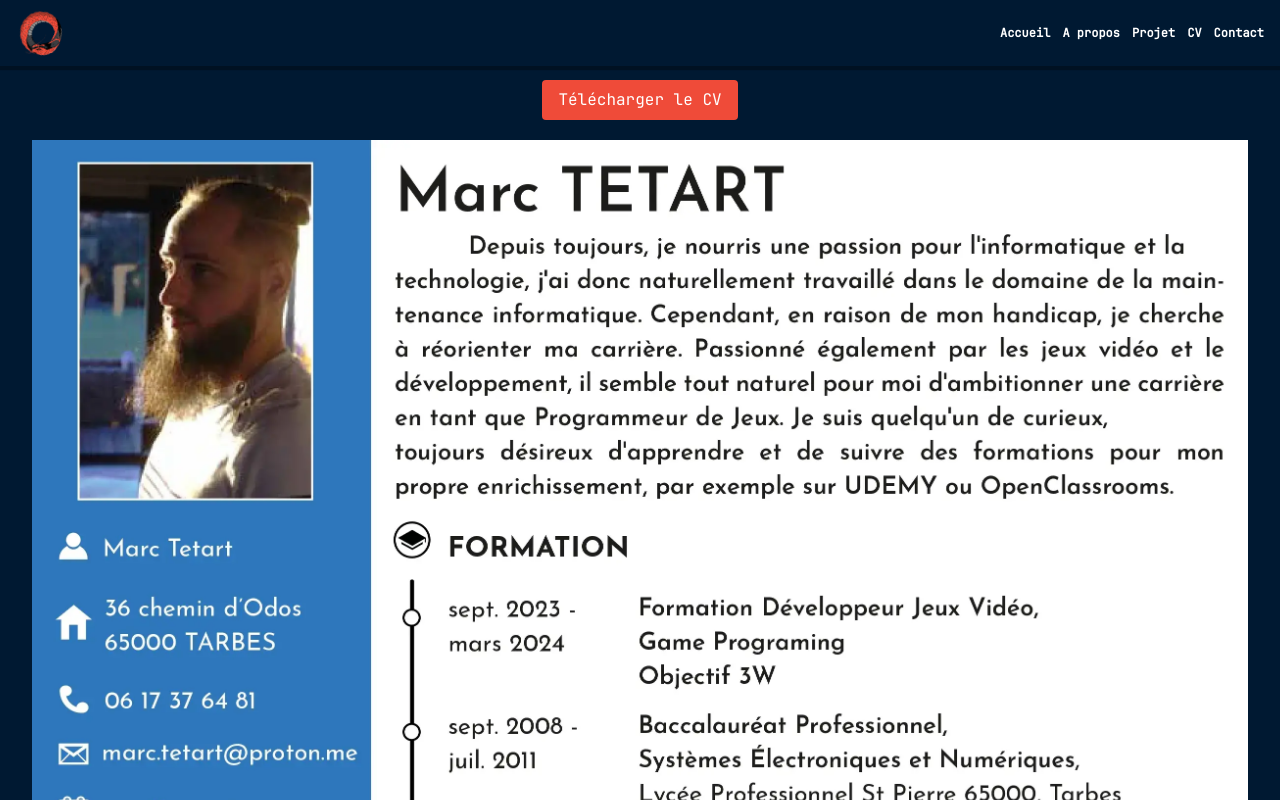
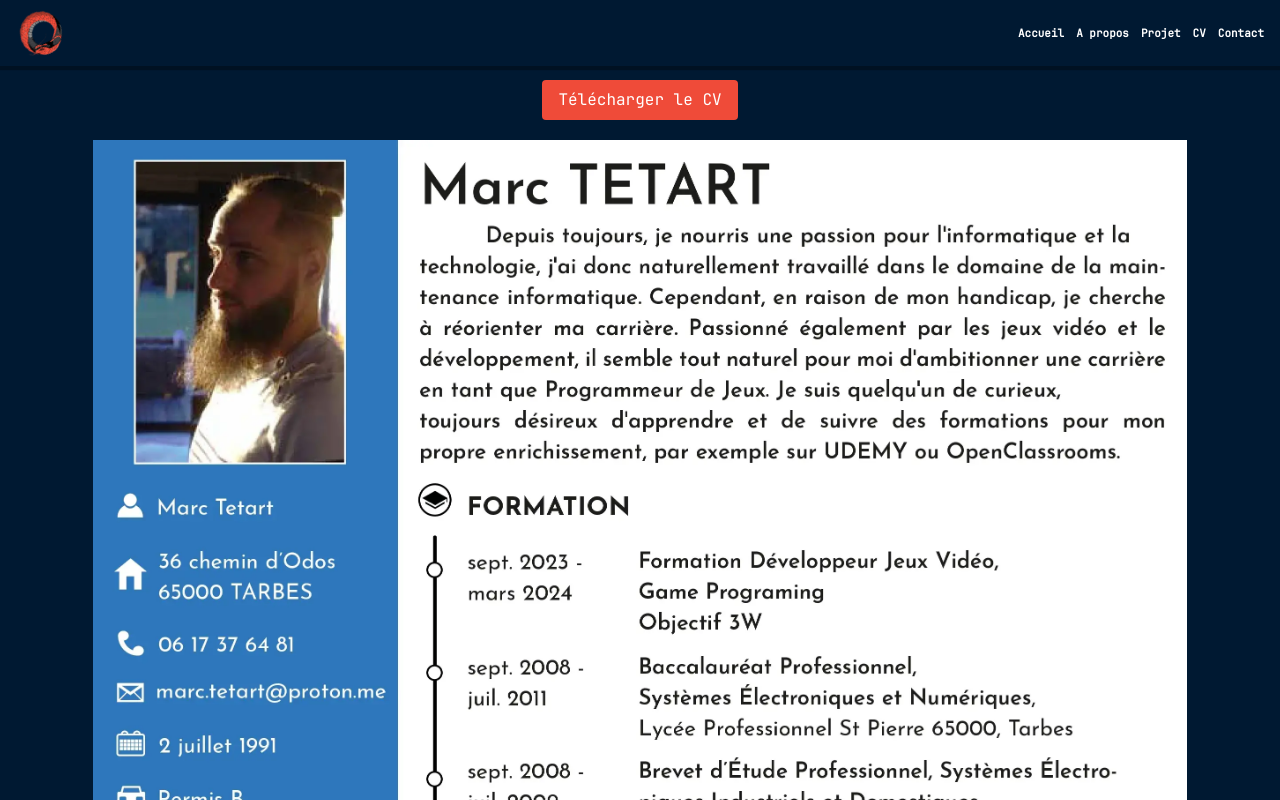
Before and after one commit to marc135169/MT_Portfolio, a React (Vite) app: page /cv in a window 1280 px wide. Shown: the top 800 px of the page. Built offline with nearby package versions, Linux system fonts and the light colour scheme.

Commit message:
Home Page

```diff
--- a/src/components/common/Header.tsx
+++ b/src/components/common/Header.tsx
@@ -48,7 +48,7 @@ export default function Header () {
                         className="logo w-[3.125rem] h-[3.125rem] ml-[1rem] my-[0.5rem] logo-spin"
                     /></a>
 
-                    <ul className="nav-links text-white flex direction-row gap-x-3 font-extrabold text-[12px] mx-[1rem]">
+                    <ul className="nav-links text-white flex direction-row gap-x-3 font-extrabold text-[11px] mx-[1rem]">
                         <li className="nav-item ">
                             <Link to={"/"} className="nav-link" onClick={handleTop}>Accueil</Link>
                         </li>
--- a/src/pages/CV.tsx
+++ b/src/pages/CV.tsx
@@ -8,7 +8,7 @@ export default function CV() {
             >
                 Télécharger le CV
             </a>
-            <img src="/img/CV%20Marc.webp" alt="Cv Tetart Marc"/>
+            <img src="/img/CV%20Marc.webp" alt="Cv Tetart Marc" className="max-w-[90%]"/>
 
         </main>
     )
```
Also changed, not shown: 1 other file (tests, documents, lock files or other folders).
